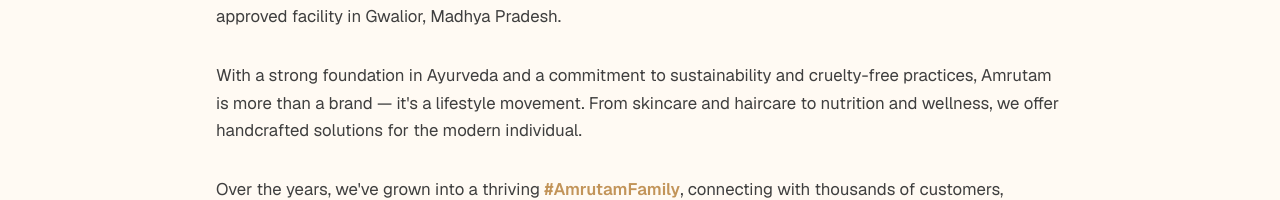
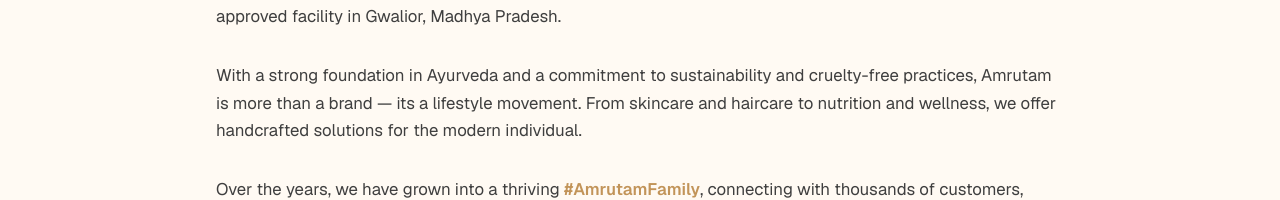
Before and after one commit to Vish9u-kr01/Amrutam-pharma-web, a Next.js app in the folder Amrutam pharma assignment/frontendandbackend/: page /about in a window 1280 px wide. Shown: the part 538-738 px from the top of the page. Built offline with nearby package versions, Linux system fonts and the light colour scheme.

Commit message:
Update page.js

```diff
--- a/Amrutam pharma assignment/frontendandbackend/app/about/page.js
+++ b/Amrutam pharma assignment/frontendandbackend/app/about/page.js
@@ -26,11 +26,11 @@
         </p>
 
         <p>
-          With a strong foundation in Ayurveda and a commitment to sustainability and cruelty-free practices, Amrutam is more than a brand — it's a lifestyle movement. From skincare and haircare to nutrition and wellness, we offer handcrafted solutions for the modern individual.
+          With a strong foundation in Ayurveda and a commitment to sustainability and cruelty-free practices, Amrutam is more than a brand — its a lifestyle movement. From skincare and haircare to nutrition and wellness, we offer handcrafted solutions for the modern individual.
         </p>
 
         <p>
-          Over the years, we've grown into a thriving <span className="font-semibold text-[#c29459]">#AmrutamFamily</span>, connecting with thousands of customers, wellness practitioners, and doctors who believe in the holistic power of Ayurveda.
+          Over the years, we have grown into a thriving <span className="font-semibold text-[#c29459]">#AmrutamFamily</span>, connecting with thousands of customers, wellness practitioners, and doctors who believe in the holistic power of Ayurveda.
         </p>
 
         <p>
```
